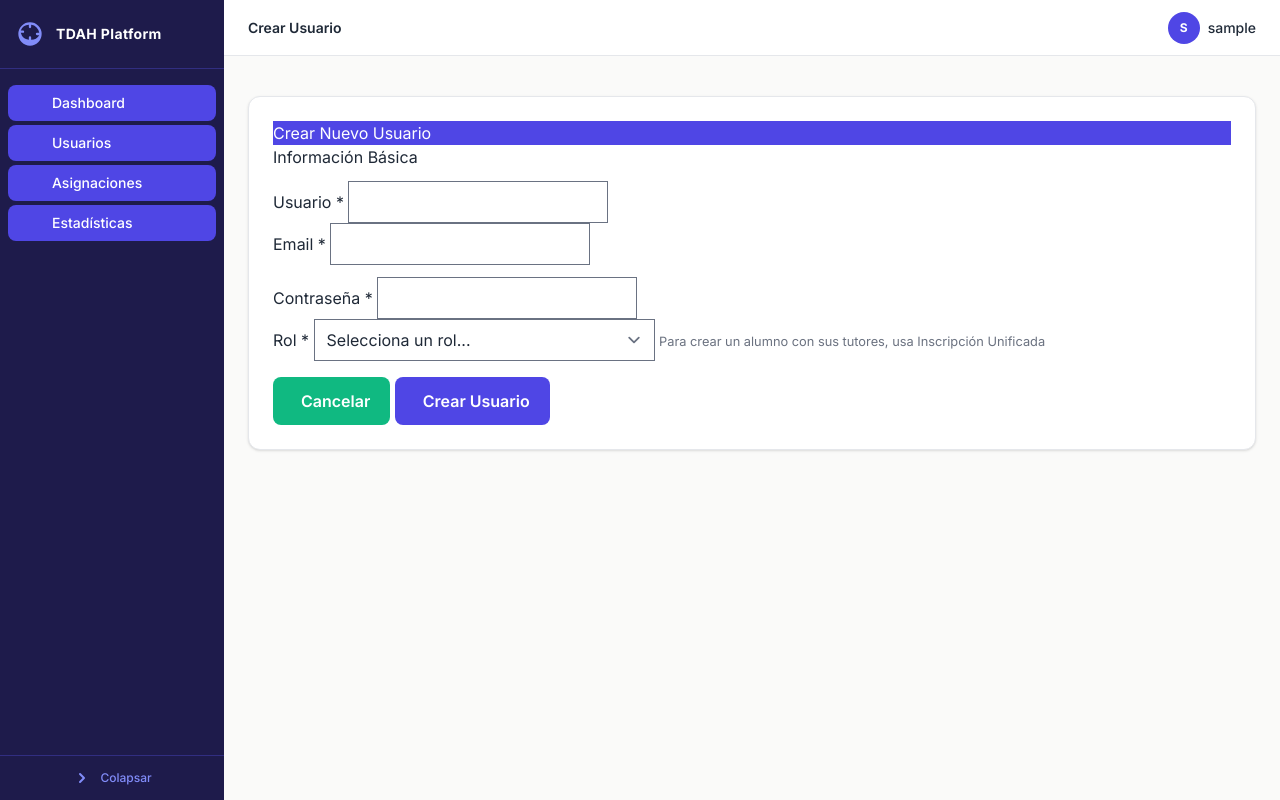
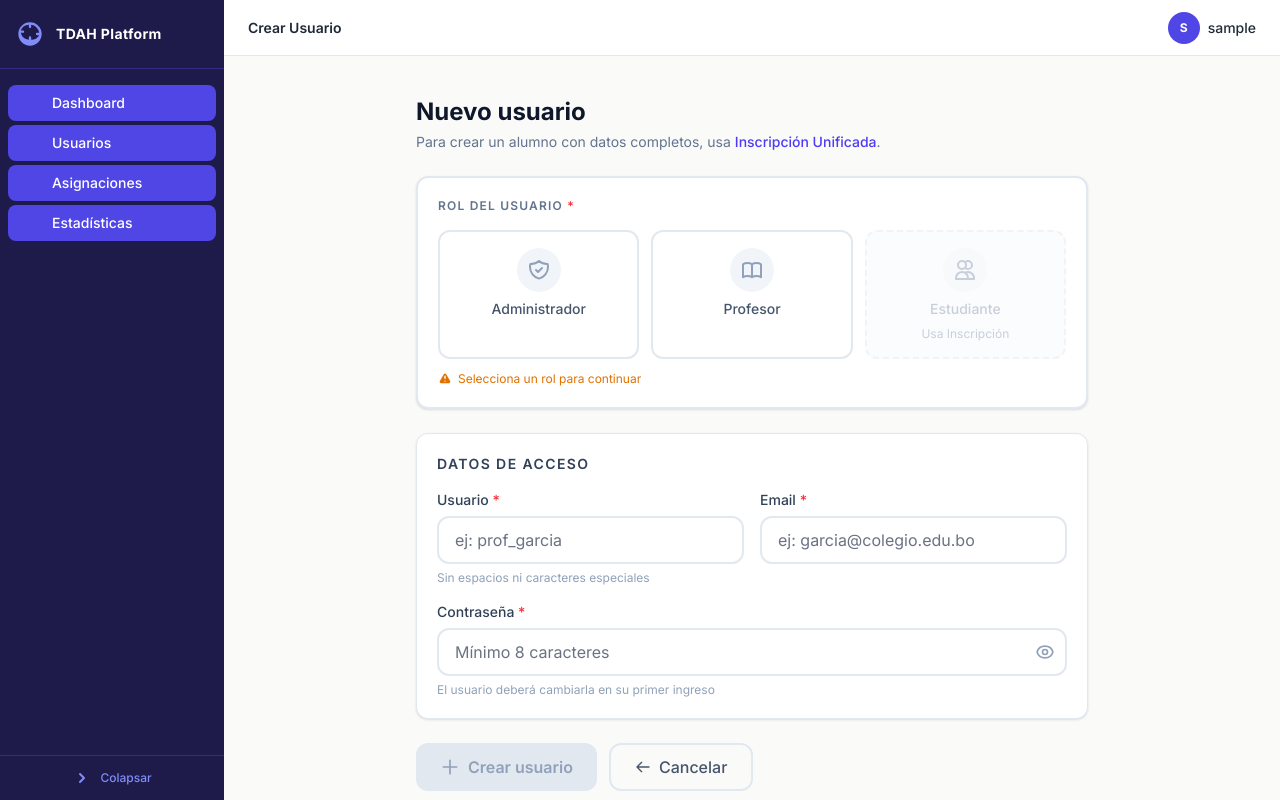
Before and after one commit to RicardoLaMadrid/tdah-platform, a Flask app: page /admin/users/create in a window 1280 px wide. Run offline with Flask 3, Linux system fonts and the light colour scheme; the visitor is signed in with stand-in values (Sample User, id 1); data comes from the database, SQL or seed files in the repository; style sheets or scripts are compiled from the project's sources.

Commit message:
redesign(admin): create_user con cards de rol y Alpine.js
- Selector de rol con 3 cards visuales (Admin / Profesor / Estudiante-disabled)
- Estado activo con anillo indigo y fondo sutil, Alpine x-model
- Botón submit deshabilitado hasta elegir rol (sin JS vanilla)
- Toggle de contraseña visible/oculta
- Bootstrap eliminado — todo Tailwind
- Estudiante siempre deshabilitado con tooltip hacia Inscripción Unificada

```diff
--- a/app/templates/admin/create_user.html
+++ b/app/templates/admin/create_user.html
@@ -4,123 +4,180 @@
 {% block page_title %}Crear Usuario{% endblock %}
 
 {% block content %}
-<div class="container">
-    <div class="row justify-content-center">
-        <div class="col-md-8">
-            <div class="card">
-                <div class="card-header bg-primary text-white">
-                    <h4 class="mb-0">
-                        <i class="bi bi-person-plus"></i> Crear Nuevo Usuario
-                    </h4>
-                </div>
-                <div class="card-body">
-                    <form method="POST" action="{{ url_for('admin.create_user') }}">
-                        <!-- Información básica -->
-                        <h5 class="mb-3">Información Básica</h5>
+<div class="max-w-2xl mx-auto"
+     x-data="{
+       role: '',
+       get isAdmin()   { return this.role === 'admin'; },
+       get isTeacher() { return this.role === 'teacher'; },
+       showPassword: false,
+     }">
 
-                        <div class="row mb-3">
-                            <div class="col-md-6">
-                                <label for="username" class="form-label">Usuario *</label>
-                                <input type="text" class="form-control" id="username" name="username" required>
-                            </div>
-                            <div class="col-md-6">
-                                <label for="email" class="form-label">Email *</label>
-                                <input type="email" class="form-control" id="email" name="email" required>
-                            </div>
-                        </div>
+  {# ── Header ─────────────────────────────────────────────────────────── #}
+  <div class="mb-6">
+    <h1 class="text-2xl font-bold text-slate-900">Nuevo usuario</h1>
+    <p class="text-slate-500 mt-1 text-sm">
+      Para crear un alumno con datos completos, usa
+      <a href="{{ url_for('admin.inscribir_alumno') }}"
+         class="text-indigo-600 hover:underline font-medium">Inscripción Unificada</a>.
+    </p>
+  </div>
 
-                        <div class="row mb-3">
-                            <div class="col-md-6">
-                                <label for="password" class="form-label">Contraseña *</label>
-                                <input type="password" class="form-control" id="password" name="password" required>
-                            </div>
-                            <div class="col-md-6">
-                                <label for="role" class="form-label">Rol *</label>
-                                <select class="form-select" id="role" name="role" required onchange="toggleRoleFields()">
-    <option value="">Selecciona un rol...</option>
-    <option value="admin">Administrador</option>
-    <option value="teacher">Profesor</option>
-    <option value="student" disabled>Estudiante (usa Inscripción Unificada)</option>
-</select>
-<small class="text-muted">
-    <i class="bi bi-info-circle"></i> Para crear un alumno con sus tutores, usa
-    <a href="{{ url_for('admin.inscribir_alumno') }}">Inscripción Unificada</a>
-</small>
-                            </div>
-                        </div>
+  <form method="POST" action="{{ url_for('admin.create_user') }}" class="space-y-6">
 
-                        <!-- ⭐ Campos específicos para estudiantes -->
-                        <div id="student-fields" style="display: none;">
-                            <hr>
-                            <h5 class="mb-3">Información del Estudiante</h5>
+    {# ── Selector de rol ─────────────────────────────────────────────── #}
+    <div class="bg-white rounded-xl border-2 border-slate-200 p-5 shadow-sm">
+      <p class="text-xs font-semibold text-slate-500 uppercase tracking-widest mb-4">
+        Rol del usuario <span class="text-red-500">*</span>
+      </p>
 
-                            <div class="row mb-3">
-                                <div class="col-md-6">
-                                    <label for="grade" class="form-label">Grado</label>
-                                    <input type="text" class="form-control" id="grade" name="grade" placeholder="ej: 5to Primaria">
-                                </div>
-                                <div class="col-md-6">
-                                    <label for="section" class="form-label">Sección</label>
-                                    <input type="text" class="form-control" id="section" name="section" placeholder="ej: A">
-                                </div>
-                            </div>
+      <input type="hidden" name="role" :value="role" required>
 
-                            <div class="alert alert-info">
-                                <i class="bi bi-info-circle me-2"></i>
-                                <strong>Nota:</strong> El tipo de TDAH se determinará automáticamente al completar los tests de evaluación.
-                            </div>
-                        </div>
+      <div class="grid grid-cols-3 gap-3">
 
-                        <!-- ⭐ NUEVO: Campos específicos para padres -->
-                        <div id="parent-fields" style="display: none;">
-                            <hr>
-                            <h5 class="mb-3">Información del Padre/Madre</h5>
+        {# Admin #}
+        <button type="button" @click="role='admin'"
+                :class="isAdmin
+                  ? 'border-indigo-500 bg-indigo-50 shadow-md'
+                  : 'border-slate-200 bg-white hover:border-indigo-300 hover:bg-slate-50'"
+                class="flex flex-col items-center gap-2 rounded-xl border-2 p-4 transition-all duration-150 focus:outline-none focus:ring-2 focus:ring-indigo-400">
+          <div :class="isAdmin ? 'bg-indigo-600' : 'bg-slate-100'"
+               class="w-11 h-11 rounded-full flex items-center justify-center transition-colors">
+            <svg :class="isAdmin ? 'text-white' : 'text-slate-400'"
+                 class="w-6 h-6" fill="none" viewBox="0 0 24 24" stroke="currentColor" stroke-width="2" aria-hidden="true">
+              <path stroke-linecap="round" stroke-linejoin="round" d="M9 12l2 2 4-4m5.618-4.016A11.955 11.955 0 0112 2.944a11.955 11.955 0 01-8.618 3.04A12.02 12.02 0 003 9c0 5.591 3.824 10.29 9 11.622 5.176-1.332 9-6.03 9-11.622 0-1.042-.133-2.052-.382-3.016z"/>
+            </svg>
+          </div>
+          <span :class="isAdmin ? 'text-indigo-700 font-semibold' : 'text-slate-600'"
+                class="text-sm font-medium text-center leading-tight">Administrador</span>
+        </button>
 
-                            <div class="row mb-3">
-                                <div class="col-md-12">
-                                    <label for="phone" class="form-label">Teléfono de Contacto</label>
-                                    <input type="tel" class="form-control" id="phone" name="phone" placeholder="+591 12345678">
-                                    <small class="text-muted">Formato recomendado: +591 12345678</small>
-                                </div>
-                            </div>
+        {# Profesor #}
+        <button type="button" @click="role='teacher'"
+                :class="isTeacher
+                  ? 'border-indigo-500 bg-indigo-50 shadow-md'
+                  : 'border-slate-200 bg-white hover:border-indigo-300 hover:bg-slate-50'"
+                class="flex flex-col items-center gap-2 rounded-xl border-2 p-4 transition-all duration-150 focus:outline-none focus:ring-2 focus:ring-indigo-400">
+          <div :class="isTeacher ? 'bg-indigo-600' : 'bg-slate-100'"
+               class="w-11 h-11 rounded-full flex items-center justify-center transition-colors">
+            <svg :class="isTeacher ? 'text-white' : 'text-slate-400'"
+                 class="w-6 h-6" fill="none" viewBox="0 0 24 24" stroke="currentColor" stroke-width="2" aria-hidden="true">
+              <path stroke-linecap="round" stroke-linejoin="round" d="M12 6.253v13m0-13C10.832 5.477 9.246 5 7.5 5S4.168 5.477 3 6.253v13C4.168 18.477 5.754 18 7.5 18s3.332.477 4.5 1.253m0-13C13.168 5.477 14.754 5 16.5 5c1.747 0 3.332.477 4.5 1.253v13C19.832 18.477 18.247 18 16.5 18c-1.746 0-3.332.477-4.5 1.253"/>
+            </svg>
+          </div>
+          <span :class="isTeacher ? 'text-indigo-700 font-semibold' : 'text-slate-600'"
+                class="text-sm font-medium text-center leading-tight">Profesor</span>
+        </button>
 
-                            <div class="alert alert-warning">
-                                <i class="bi bi-exclamation-triangle me-2"></i>
-                                <strong>Importante:</strong> Después de crear el usuario padre, debes vincularlo con un estudiante en la sección "Vínculos Padre-Hijo".
-                            </div>
-                        </div>
+        {# Estudiante — deshabilitado #}
+        <div title="Para alumnos usa Inscripción Unificada"
+             class="flex flex-col items-center gap-2 rounded-xl border-2 border-dashed border-slate-200
+                    bg-slate-50 p-4 opacity-50 cursor-not-allowed select-none">
+          <div class="w-11 h-11 rounded-full bg-slate-100 flex items-center justify-center">
+            <svg class="w-6 h-6 text-slate-400" fill="none" viewBox="0 0 24 24" stroke="currentColor" stroke-width="2" aria-hidden="true">
+              <path stroke-linecap="round" stroke-linejoin="round" d="M12 4.354a4 4 0 110 5.292M15 21H3v-1a6 6 0 0112 0v1zm0 0h6v-1a6 6 0 00-9-5.197M13 7a4 4 0 11-8 0 4 4 0 018 0z"/>
+            </svg>
+          </div>
+          <span class="text-sm font-medium text-slate-400 text-center leading-tight">Estudiante</span>
+          <span class="text-xs text-slate-400 text-center leading-tight">Usa Inscripción</span>
+        </div>
 
-                        <div class="d-grid gap-2 d-md-flex justify-content-md-end mt-4">
-                            <a href="{{ url_for('admin.users') }}" class="btn btn-secondary">
-                                <i class="bi bi-x-circle"></i> Cancelar
-                            </a>
-                            <button type="submit" class="btn btn-primary">
-                                <i class="bi bi-check-circle"></i> Crear Usuario
-                            </button>
-                        </div>
-                    </form>
-                </div>
-            </div>
+      </div>
+
+      {# Alerta si no eligió rol al intentar submit #}
+      <p x-show="role === ''" x-cloak
+         class="mt-3 text-xs text-amber-600 flex items-center gap-1.5">
+        <svg class="w-3.5 h-3.5 flex-shrink-0" fill="currentColor" viewBox="0 0 20 20" aria-hidden="true">
+          <path fill-rule="evenodd" d="M8.257 3.099c.765-1.36 2.722-1.36 3.486 0l5.58 9.92c.75 1.334-.213 2.98-1.742 2.98H4.42c-1.53 0-2.493-1.646-1.743-2.98l5.58-9.92zM11 13a1 1 0 11-2 0 1 1 0 012 0zm-1-8a1 1 0 00-1 1v3a1 1 0 002 0V6a1 1 0 00-1-1z" clip-rule="evenodd"/>
+        </svg>
+        Selecciona un rol para continuar
+      </p>
+    </div>
+
+    {# ── Datos de cuenta ─────────────────────────────────────────────── #}
+    <div class="bg-white rounded-xl border border-slate-200 p-5 shadow-sm space-y-4">
+      <h2 class="text-sm font-semibold text-slate-700 uppercase tracking-widest">
+        Datos de acceso
+      </h2>
+
+      <div class="grid grid-cols-1 sm:grid-cols-2 gap-4">
+        {# Username #}
+        <div>
+          <label for="username"
+                 class="block text-sm font-medium text-slate-700 mb-1.5">
+            Usuario <span class="text-red-500">*</span>
+          </label>
+          <input type="text" id="username" name="username" required autocomplete="username"
+                 class="w-full h-12 px-4 border-2 border-slate-200 rounded-xl text-base text-slate-900
+                        focus:outline-none focus:border-indigo-500 focus:ring-0 transition-colors bg-white"
+                 placeholder="ej: prof_garcia">
+          <p class="mt-1.5 text-xs text-slate-400">Sin espacios ni caracteres especiales</p>
         </div>
+
+        {# Email #}
+        <div>
+          <label for="email"
+                 class="block text-sm font-medium text-slate-700 mb-1.5">
+            Email <span class="text-red-500">*</span>
+          </label>
+          <input type="email" id="email" name="email" required autocomplete="email"
+                 class="w-full h-12 px-4 border-2 border-slate-200 rounded-xl text-base text-slate-900
+                        focus:outline-none focus:border-indigo-500 focus:ring-0 transition-colors bg-white"
+                 placeholder="ej: garcia@colegio.edu.bo">
+        </div>
+      </div>
+
+      {# Contraseña #}
+      <div>
+        <label for="password"
+               class="block text-sm font-medium text-slate-700 mb-1.5">
+          Contraseña <span class="text-red-500">*</span>
+        </label>
+        <div class="relative">
+          <input :type="showPassword ? 'text' : 'password'"
+                 id="password" name="password" required autocomplete="new-password"
+                 class="w-full h-12 px-4 pr-12 border-2 border-slate-200 rounded-xl text-base text-slate-900
+                        focus:outline-none focus:border-indigo-500 focus:ring-0 transition-colors bg-white"
+                 placeholder="Mínimo 8 caracteres">
+          <button type="button" @click="showPassword = !showPassword"
+                  class="absolute right-3 top-1/2 -translate-y-1/2 text-slate-400 hover:text-slate-600 transition-colors">
+            <svg x-show="!showPassword" class="w-5 h-5" fill="none" viewBox="0 0 24 24" stroke="currentColor" stroke-width="2" aria-hidden="true">
+              <path stroke-linecap="round" stroke-linejoin="round" d="M15 12a3 3 0 11-6 0 3 3 0 016 0z"/>
+              <path stroke-linecap="round" stroke-linejoin="round" d="M2.458 12C3.732 7.943 7.523 5 12 5c4.478 0 8.268 2.943 9.542 7-1.274 4.057-5.064 7-9.542 7-4.477 0-8.268-2.943-9.542-7z"/>
+            </svg>
+            <svg x-show="showPassword" class="w-5 h-5" fill="none" viewBox="0 0 24 24" stroke="currentColor" stroke-width="2" aria-hidden="true" style="display:none">
+              <path stroke-linecap="round" stroke-linejoin="round" d="M13.875 18.825A10.05 10.05 0 0112 19c-4.478 0-8.268-2.943-9.543-7a9.97 9.97 0 011.563-3.029m5.858.908a3 3 0 114.243 4.243M9.878 9.878l4.242 4.242M9.88 9.88l-3.29-3.29m7.532 7.532l3.29 3.29M3 3l3.59 3.59m0 0A9.953 9.953 0 0112 5c4.478 0 8.268 2.943 9.543 7a10.025 10.025 0 01-4.132 5.411m0 0L21 21"/>
+            </svg>
+          </button>
+        </div>
+        <p class="mt-1.5 text-xs text-slate-400">El usuario deberá cambiarla en su primer ingreso</p>
+      </div>
     </div>
+
+    {# ── Acciones ─────────────────────────────────────────────────────── #}
+    <div class="flex items-center gap-3">
+      <button type="submit"
+              :disabled="role === ''"
+              :class="role !== ''
+                ? 'bg-indigo-600 hover:bg-indigo-700 text-white cursor-pointer'
+                : 'bg-slate-200 text-slate-400 cursor-not-allowed'"
+              class="flex-1 sm:flex-none sm:min-w-[180px] h-12 px-6 rounded-xl text-base font-semibold
+                     transition-colors duration-150 flex items-center justify-center gap-2">
+        <svg class="w-5 h-5" fill="none" viewBox="0 0 24 24" stroke="currentColor" stroke-width="2" aria-hidden="true">
+          <path stroke-linecap="round" stroke-linejoin="round" d="M12 4v16m8-8H4"/>
+        </svg>
+        Crear usuario
+      </button>
+
+      <a href="{{ url_for('admin.users') }}"
+         class="h-12 px-6 rounded-xl border-2 border-slate-200 text-slate-600 hover:border-slate-300
+                hover:bg-slate-50 text-base font-medium transition-colors flex items-center gap-2">
+        <svg class="w-4 h-4" fill="none" viewBox="0 0 24 24" stroke="currentColor" stroke-width="2" aria-hidden="true">
+          <path stroke-linecap="round" stroke-linejoin="round" d="M10 19l-7-7m0 0l7-7m-7 7h18"/>
+        </svg>
+        Cancelar
+      </a>
+    </div>
+
+  </form>
 </div>
 {% endblock %}
-
-{% block extra_js %}
-<script>
-function toggleRoleFields() {
-    const role = document.getElementById('role').value;
-    const studentFields = document.getElementById('student-fields');
-    const parentFields = document.getElementById('parent-fields');
-
-    // Ocultar todos primero
-    studentFields.style.display = 'none';
-    parentFields.style.display = 'none';
-
-    // Mostrar según el rol seleccionado
-    if (role === 'student') {
-        studentFields.style.display = 'block';
-
-}
-</script>
-{% endblock %}
```
